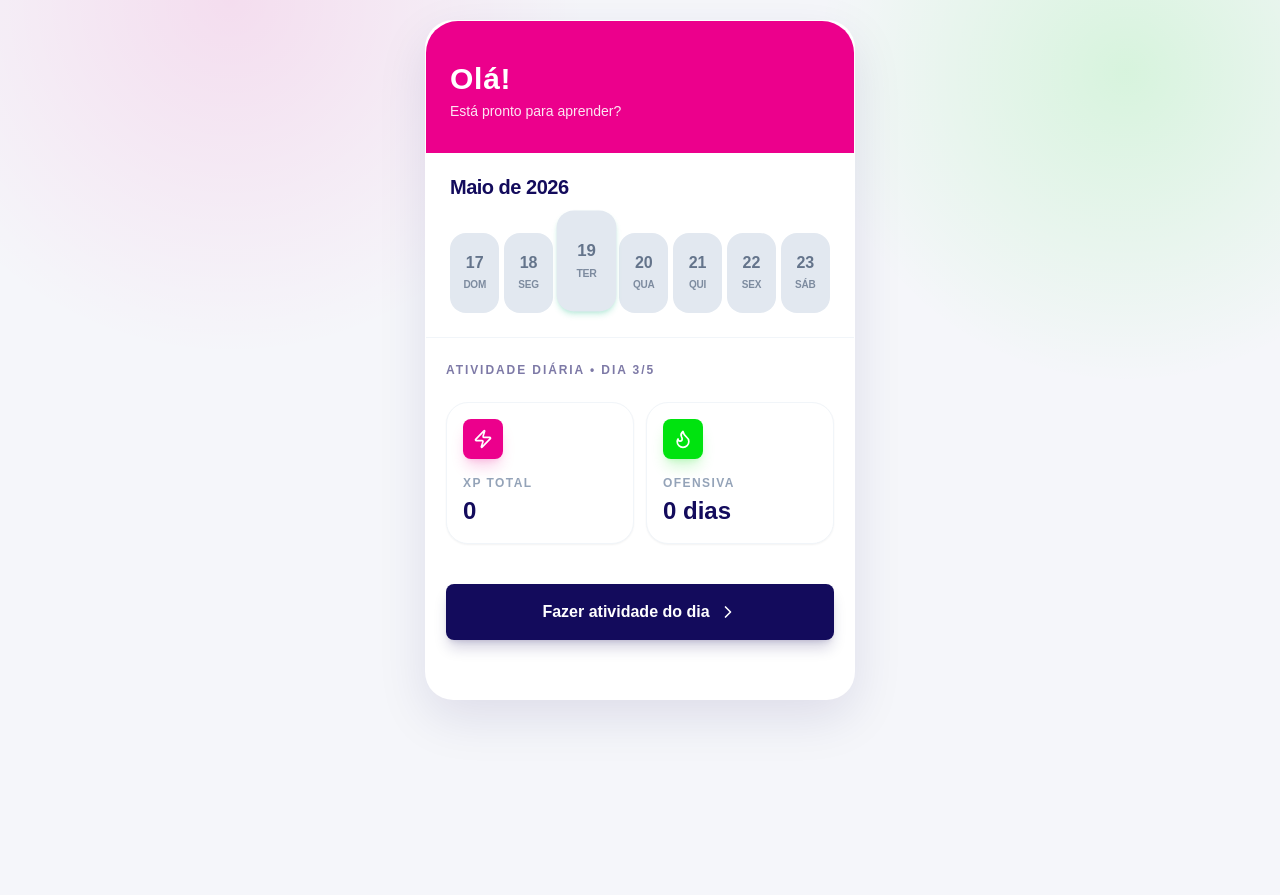
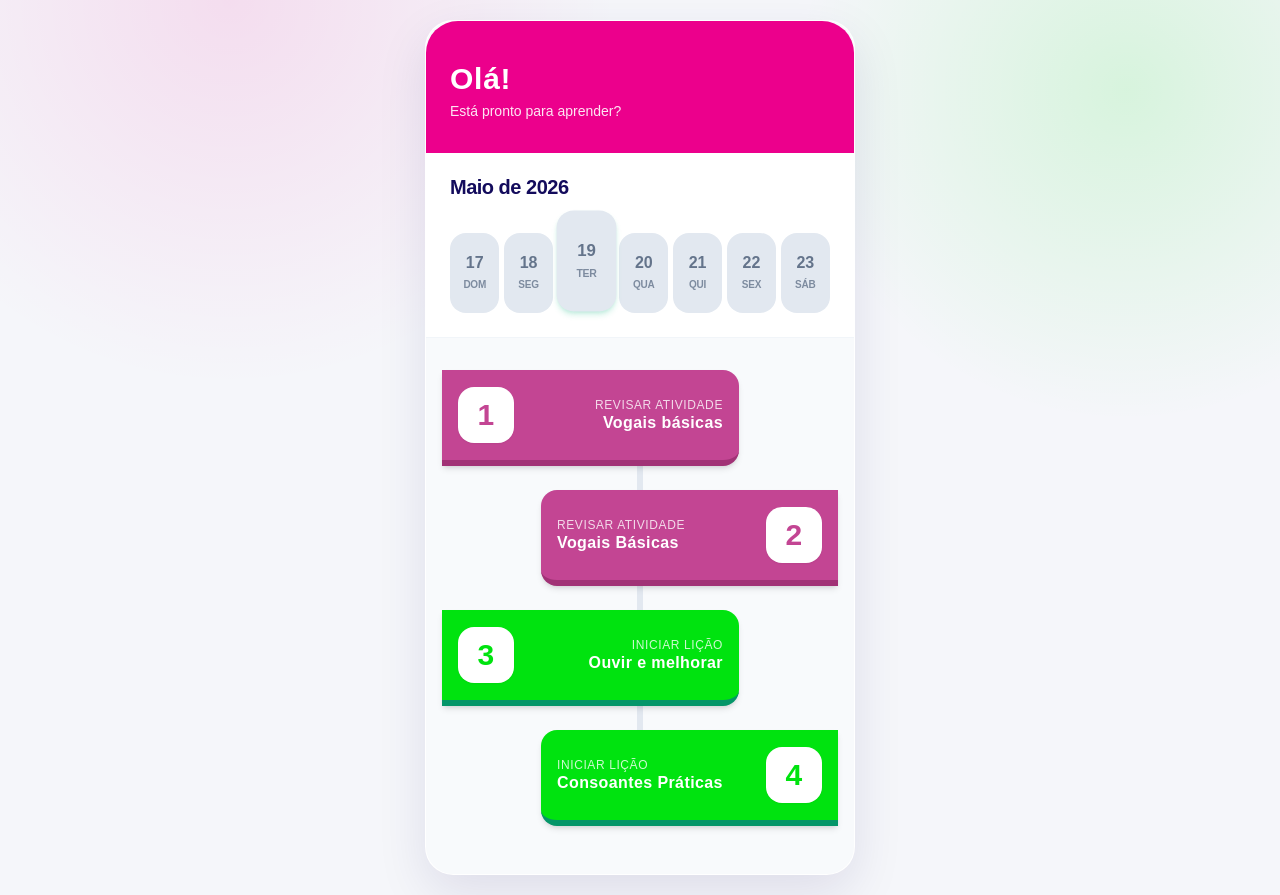
Before and after one commit to Jul14M0raes/mvp.0, a Next.js app: page / in a window 1280 px wide. Before the commit the page ends 800 px from the top, so only its background shows below. Built offline with nearby package versions, Linux system fonts and the light colour scheme.

Commit message:
Primeira versão trilha de atividades

```diff
--- a/app/data/questions.ts
+++ b/app/data/questions.ts
@@ -240,3 +240,11 @@ export const dailyQuestionSets: Question[][] = [
     },
   ],
 ];
+
+// parte que fica visivel na HomeScreen como trilha
+export const dadosDasLicoes = [
+  { id: 1, title: "Vogais básicas", color: "magenta" as const, completed: true },
+  { id: 2, title: "Vogais Básicas", color: "magenta" as const, completed: true },
+  { id: 3, title: "Ouvir e melhorar", color: "green" as const, completed: false },
+  { id: 4, title: "Consoantes Práticas", color: "green" as const, completed: false },
+];
--- a/app/layout.tsx
+++ b/app/layout.tsx
@@ -2,7 +2,7 @@ import type { Metadata, Viewport } from "next";
 import "./globals.css";
 
 export const metadata: Metadata = {
-  title: "Daily Quiz MVP",
+  title: "MVP.0 leduc",
   description: "MVP educacional gamificado com quiz diario, XP e ofensiva.",
 };
 
--- a/app/page.tsx
+++ b/app/page.tsx
@@ -9,7 +9,7 @@ import {
 import { HomeScreen } from "@/components/screens/HomeScreen";
 import { QuizScreen } from "@/components/screens/QuizScreen";
 import { ResultScreen } from "@/components/screens/ResultsScreen";
-
+import { dadosDasLicoes } from "./data/questions";
 import { ProgressBarr } from "@/components/ui/ProgressBar";
 import { MetricCard } from "@/components/ui/MetricCard";
 
@@ -181,7 +181,6 @@ export default function Page() {
     setSelectedOption(null);
   }
 
-
   return (
     <main className="px-4 py-5 text-brand-ink sm:px-6">
       <div className="mx-auto flex min-h-[680px] w-full max-w-[430px] flex-col overflow-hidden rounded-[28px] border border-white/80 bg-white shadow-soft">
@@ -190,6 +189,7 @@ export default function Page() {
           <HomeScreen
             completedToday={completedToday}
             dailyCompletion={dailyCompletion}
+            lessons={dadosDasLicoes}
             dayNumber={
               positiveModulo(
                 daysBetween(CYCLE_START_DATE, currentDateKey),
@@ -220,7 +220,6 @@ export default function Page() {
             progress={progress}
             onHome={goHome}
             onRestart={startQuiz}
-            totalQuestions={questions.length}
           />
         )}
       </div>
--- a/components/screens/HomeScreen.tsx
+++ b/components/screens/HomeScreen.tsx
@@ -2,6 +2,14 @@
 
 import { ChevronRight, Flame, Zap } from "lucide-react";
 import { MetricCard } from "@/components/ui/MetricCard";
+
+// Adicionada a tipagem da Lição da Trilha
+type Lesson = {
+  id: number;
+  title: string;
+  color: 'magenta' | 'green';
+  completed: boolean;
+};
 
 type UserProgress = {
   xp: number;
@@ -14,7 +22,8 @@ type HomeScreenProps = {
   dailyCompletion: number;
   dayNumber: number;
   progress: UserProgress;
-  onStart: () => void;
+  lessons: Lesson[];
+  onStart: (lessonId: number) => void;
 };
 
 export function HomeScreen({
@@ -22,10 +31,11 @@ export function HomeScreen({
   dailyCompletion,
   dayNumber,
   progress,
+  lessons,
   onStart,
 }: HomeScreenProps) {
 
-  // Função para calcular os dias da semana e o status de conclusão
+
   const getWeeklyDays = () => {
     const today = new Date();
     const currentDayOfWeek = today.getDay();
@@ -79,7 +89,7 @@ export function HomeScreen({
   const formattedMonth = currentMonthName.charAt(0).toUpperCase() + currentMonthName.slice(1);
 
   return (
-    <section className="flex flex-1 flex-col overflow-y-auto pb-6">
+    <section className="flex flex-1 flex-col overflow-y-auto pb-12 bg-slate-50">
 
       {/* SEÇÃO UNIFICADA: CABEÇALHO ROSA + CALENDÁRIO */}
       <div className="bg-white rounded-t-[32px] overflow-hidden flex flex-col">
@@ -132,49 +142,63 @@ export function HomeScreen({
             })}
           </div>
         </div>
+      </div>
+
+      {/* SEÇÃO DA TRILHA DE ATIVIDADES */}
+      <div className="w-full max-w-lg mx-auto flex flex-col gap-6 items-center px-4 mt-8 relative">
+
+        <div className="absolute top-0 bottom-0 w-[6px] bg-slate-200 left-1/2 -translate-x-1/2 z-0" />
+
+        {lessons.map((lesson, index) => {
+          const isEven = index % 2 === 0;
+
+          // Define os tons exatos com base no parâmetro de cor da lição
+          const bgColors = lesson.color === 'magenta'
+            ? 'bg-[#c34593] border-[#a13276]'
+            : 'bg-brand-green border-emerald-600';
+
+          return (
+            <div
+              key={lesson.id}
+              className={`w-full flex items-center z-10 ${
+                isEven ? 'justify-start' : 'justify-end'
+              }`}
+            >
+              <button
+                onClick={() => onStart(lesson.id)}
+                className={`
+                  relative flex items-center w-[85%] sm:w-[75%] h-24 shadow-md border-b-[6px] text-white p-4 font-bold tracking-wide
+                  transition-all active:scale-[0.98] text-left group
+                  ${bgColors}
+                  ${isEven ? 'rounded-r-2xl rounded-l-none' : 'rounded-l-2xl rounded-r-none'}
+                `}
+              >
+
+                {/* Grid Interno Ajustável */}
+                <div className={`w-full flex items-center justify-between gap-4 ${isEven ? 'flex-row' : 'flex-row-reverse'}`}>
+
+                  {/* Círculo do Número */}
+                  <div className="w-14 h-14 bg-white rounded-2xl flex items-center justify-center shadow-sm shrink-0">
+                    <span className={`text-3xl font-extrabold ${lesson.color === 'magenta' ? 'text-[#c34593]' : 'text-brand-green'}`}>
+                      {lesson.id}
+                    </span>
+                  </div>
+
+                  {/* Título e Texto Dinâmico */}
+                  <div className={`flex-1 flex flex-col ${isEven ? 'text-right' : 'text-left'}`}>
+                    <span className="text-xs font-medium opacity-80 uppercase tracking-wider block">
+                      {lesson.completed ? "Revisar Atividade" : "Iniciar Lição"}
+                    </span>
+                    <span className="text-base font-black leading-tight group-hover:underline">
+                      {lesson.title}
+                    </span>
+                  </div>
 
                 </div>
-
-
-      <div className="px-5 mt-6">
-
-
-        <div>
-          <p className="text-xs font-bold uppercase tracking-[0.16em] text-brand-navy/55">
-            Atividade diária • Dia {dayNumber}/5
-          </p>
+              </button>
             </div>
-
-
-        <div className="mt-6 grid grid-cols-2 gap-3">
-          <MetricCard
-            icon={<Zap size={20} />}
-            label="XP total"
-            value={progress.xp.toString()}
-            tone="pink"
-          />
-
-          <MetricCard
-            icon={<Flame size={20} />}
-            label="Ofensiva"
-            value={`${progress.streak} dia${
-              progress.streak === 1 ? "" : "s"
-            }`}
-            tone="green"
-          />
-        </div>
-
-
-        <button
-          className="mt-10 flex h-14 w-full items-center justify-center gap-2 rounded-lg bg-brand-navy px-5 text-base font-black text-white shadow-lg shadow-brand-navy/20 transition active:scale-[0.98]"
-          onClick={onStart}
-        >
-          {completedToday
-            ? "Refazer atividade do dia"
-            : "Fazer atividade do dia"}
-
-          <ChevronRight size={20} />
-        </button>
+          );
+        })}
       </div>
     </section>
   );
```
Lines whose indentation alone changed are shown as unchanged.
